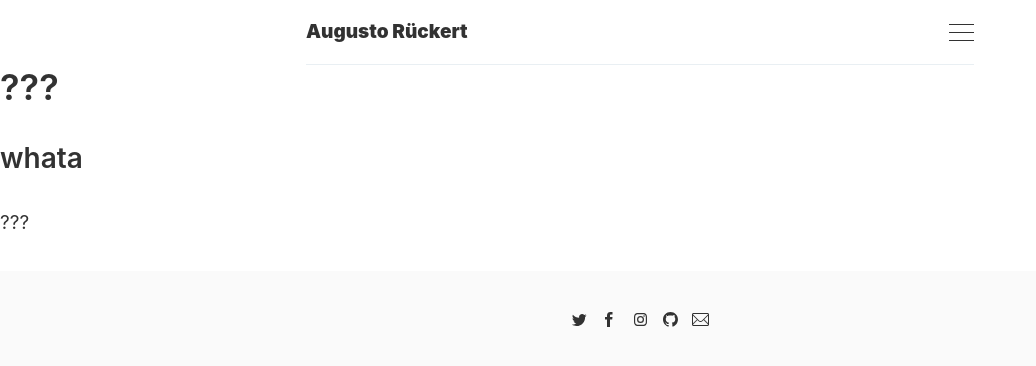
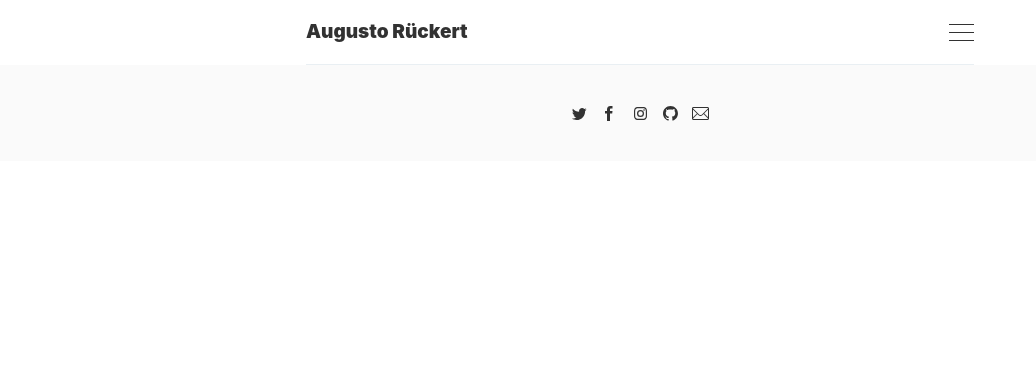
Before and after one commit to ruckert/ruckert.github.io, a Jekyll site: the page built from index.md, in a window 1280 px wide. Shown: the top 366 px of the page, without its empty margins (0-1036 px from the left). Built offline with Jekyll 4.4.1, drawn with Linux system fonts in a browser that asks for light colours; the list of posts is cut into pages by our own code.

Commit message:
remove content test

```diff
--- a/index.md
+++ b/index.md
@@ -4,9 +4,3 @@ title: Augusto Rückert
 list_title: Página inicial
 description: Algumas ideias sobre gestão de produtos e produtos digitais
 ---
-
-# ???
-
-## whata
-
-???
```
